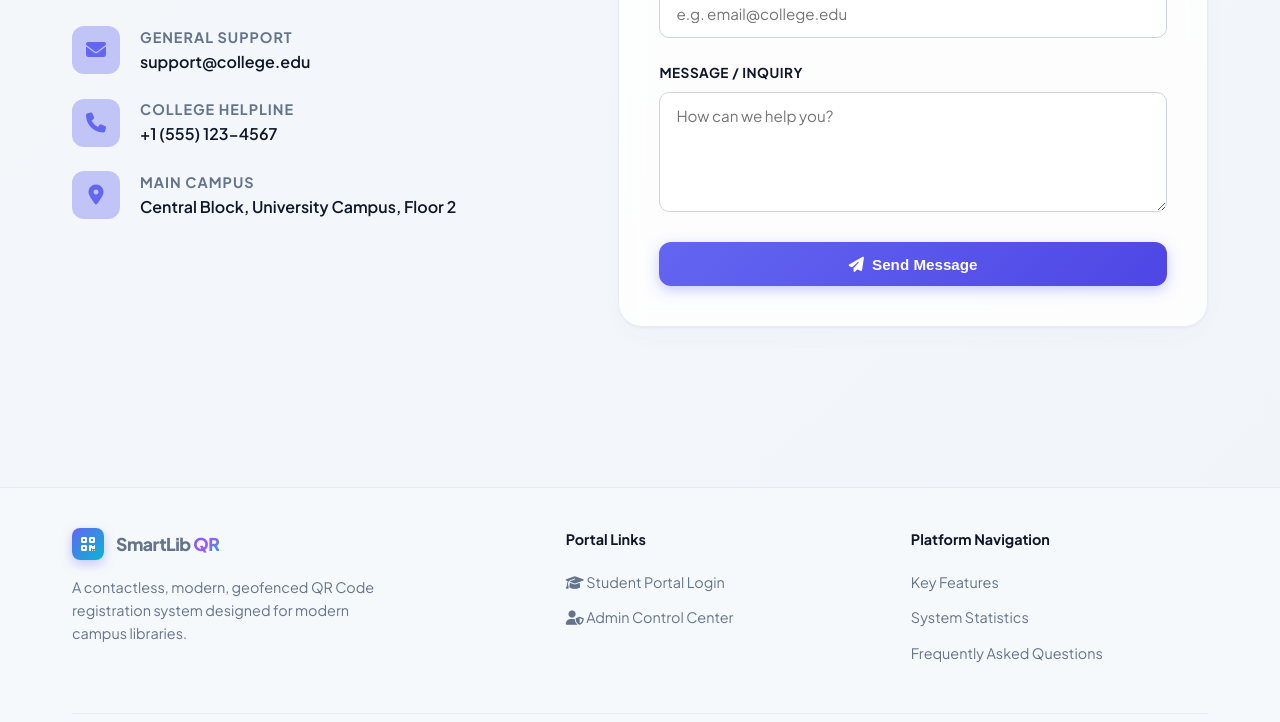
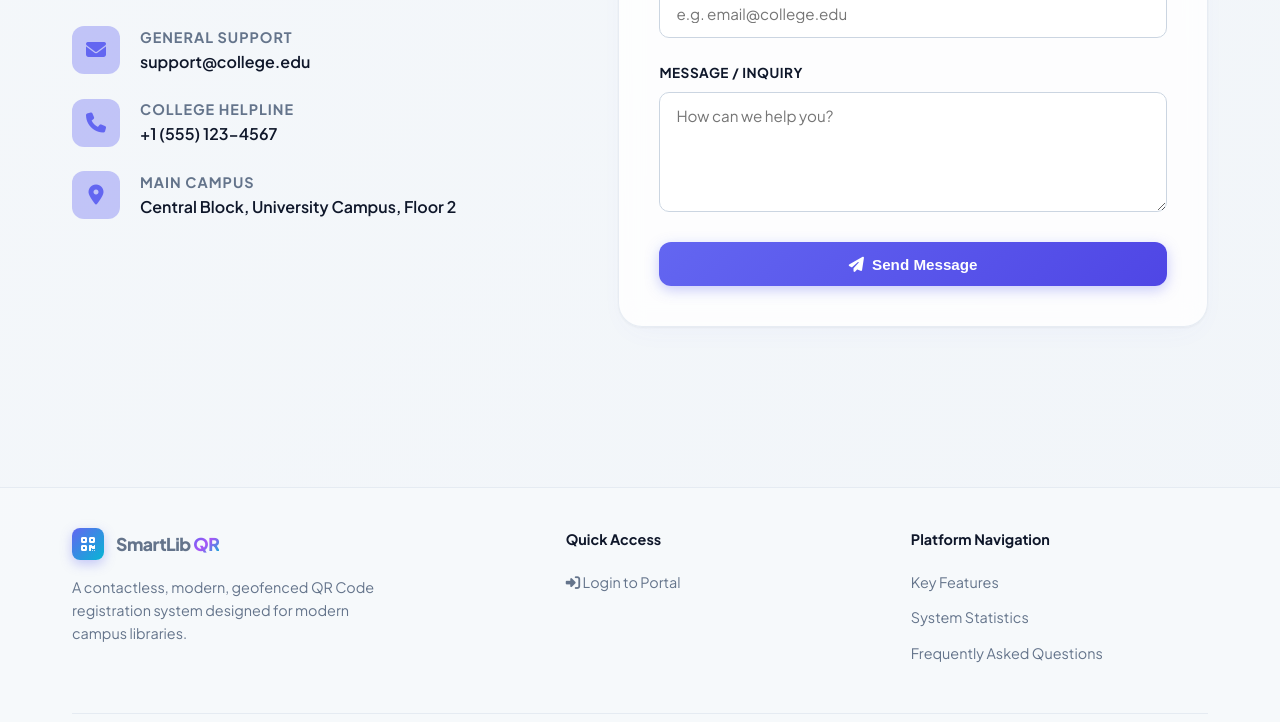
Before and after one commit to jadavljcca-ops/Library-Management-System, a website: page frontend/index.html in a window 1280 px wide. Shown: the part 2880-3602 px from the top of the page. Drawn offline with Linux system fonts and the light colour scheme.

Commit message:
fix: remove Student Portal and Admin Login footer links, replace with single Login link

```diff
--- a/frontend/index.html
+++ b/frontend/index.html
@@ -375,10 +375,9 @@
         </div>
 
         <div class="footer-links">
-          <h4>Portal Links</h4>
+          <h4>Quick Access</h4>
           <ul>
-            <li><a href="student.html"><i class="fa-solid fa-graduation-cap"></i> Student Portal Login</a></li>
-            <li><a href="admin.html"><i class="fa-solid fa-user-shield"></i> Admin Control Center</a></li>
+            <li><a href="student.html"><i class="fa-solid fa-right-to-bracket"></i> Login to Portal</a></li>
           </ul>
         </div>
 
```
